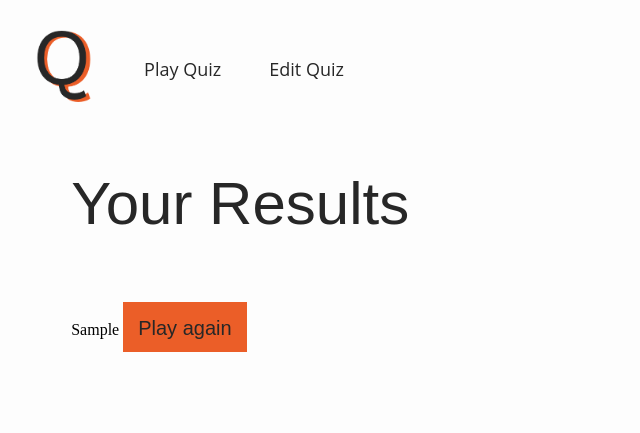
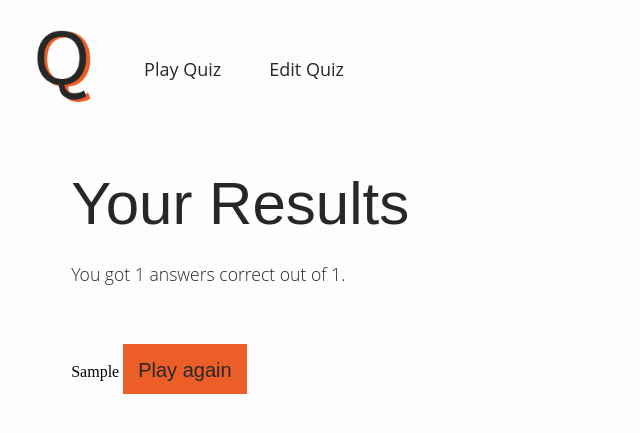
Before and after one commit to cjmarshall94/quiz-app, a Flask app: template app/templates/results.html in a window 1280 px wide. Shown: the top 433 px of the page, without its empty margins (0-640 px from the left). Run offline with Flask 2, Linux system fonts and the light colour scheme; the template is opened without the code that fills it: most values are stand-ins (such as "Sample title", 1, 10 or a date in 2020).

Commit message:
Added text to let user know how many answers they got correct.

```diff
--- a/app/routes.py
+++ b/app/routes.py
@@ -56,7 +56,11 @@ def show_result():
 
 		results_table_html = results_table[["Question", "Correct Answer", "Your Answer"]].style.apply(identify_correct_answer, axis=1).hide_index().render()
 
-		return render_template("results.html", results_table_html=results_table_html)
+		# Get number of total questions and number of correct answers
+		num_correct_answers = len(results_table[results_table["Correct Answer"] == results_table["Your Answer"]].Question)
+		num_questions = len(results_table.Question)
+
+		return render_template("results.html", results_table_html=results_table_html, num_correct_answers=num_correct_answers, num_questions=num_questions)
 
 
 # This page lets you add a question to the quiz
--- a/app/templates/results.html
+++ b/app/templates/results.html
@@ -14,6 +14,8 @@
 
 		<h1>Your Results</h1>
 
+		<p>You got {{ num_correct_answers }} answers correct out of {{ num_questions }}.</p><br>
+
 		{{ results_table_html | safe }}
 
 		<button><a href="/">Play again</a></button>
```
